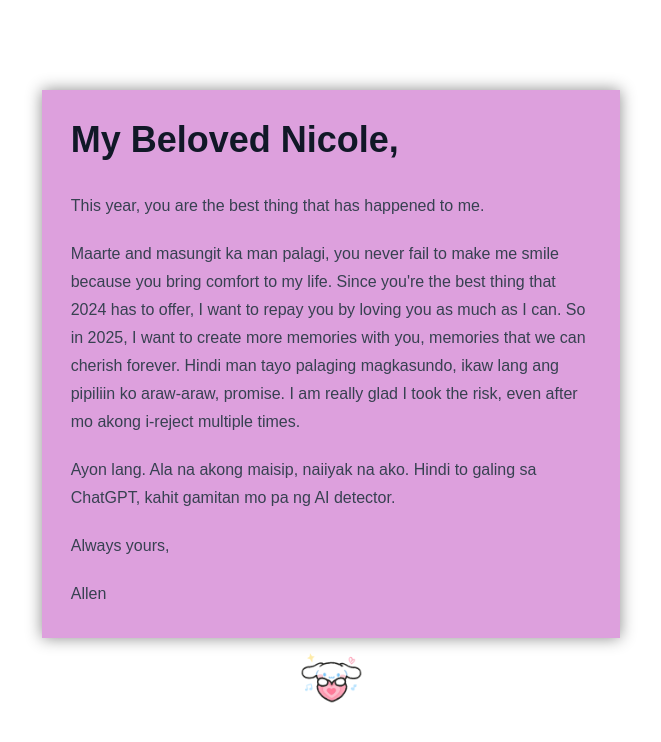
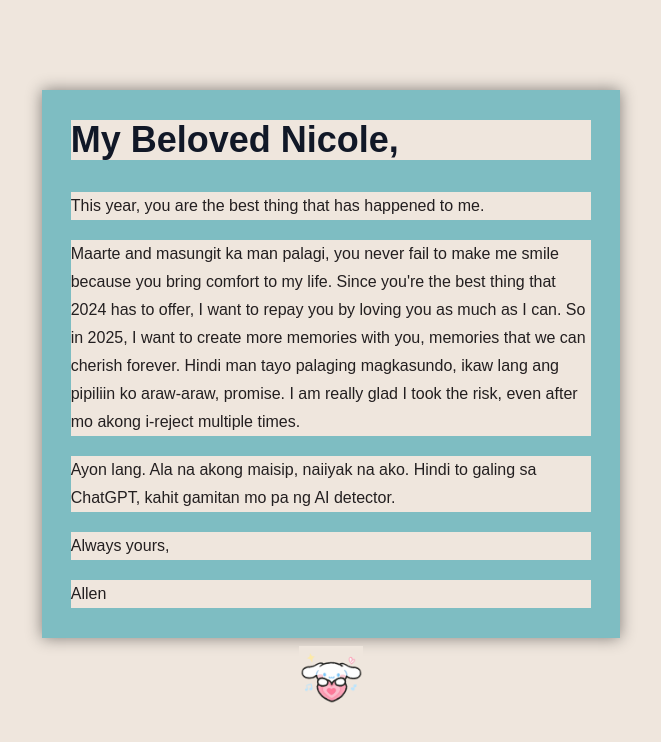
Before and after one commit to xZept/merry-christmas-nicole, a plain HTML site: page index.html in a window 1280 px wide. Both pictures are taken after a click on the picture 640 px from the left and 404 px from the top of the page. Shown: the whole page, without its empty margins (309-970 px from the left). Drawn offline with nearby package versions, Linux system fonts and the light colour scheme.

Commit message:
Update colors

```diff
--- a/style.css
+++ b/style.css
@@ -1,4 +1,12 @@
 @import url('https://fonts.googleapis.com/css2?family=Inter&display=swap');
+* {
+    background-color: rgb(239, 230, 221);
+}
+
+#message {
+    color: rgb(35, 31, 32);
+    background-color: rgb(126, 189, 194);
+}
 
 body {
     font-family: 'poppins', sans-serif;
@@ -9,7 +17,7 @@ h1, h2, h3, h4, h5, h6 {
 }
 
 #message-container {
-    background-color: oklch(78.33% 0.108 326.54);
+    background-color: rgb(126, 189, 194);
     box-shadow: 0 0 15px rgba(0, 0, 0, 0.455);
 
     transition: height 1.5s ease-in-out;
```
